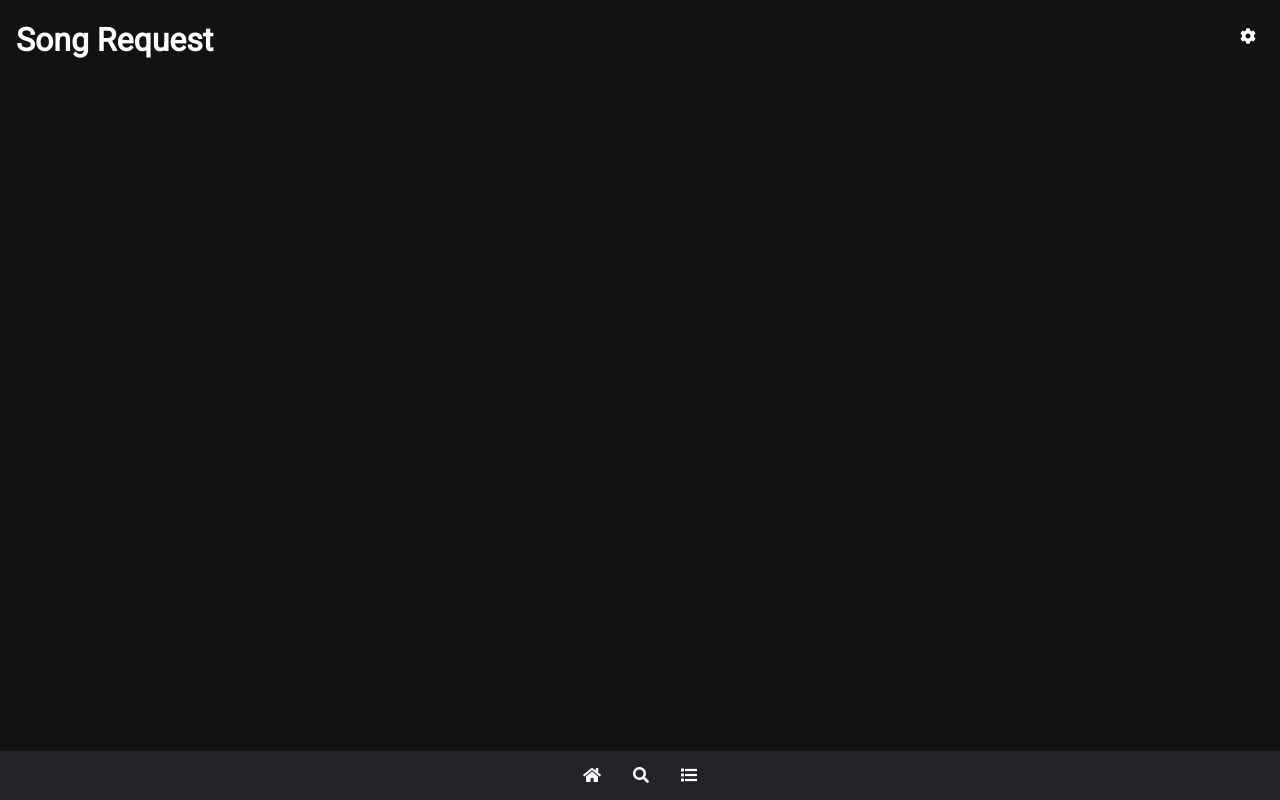
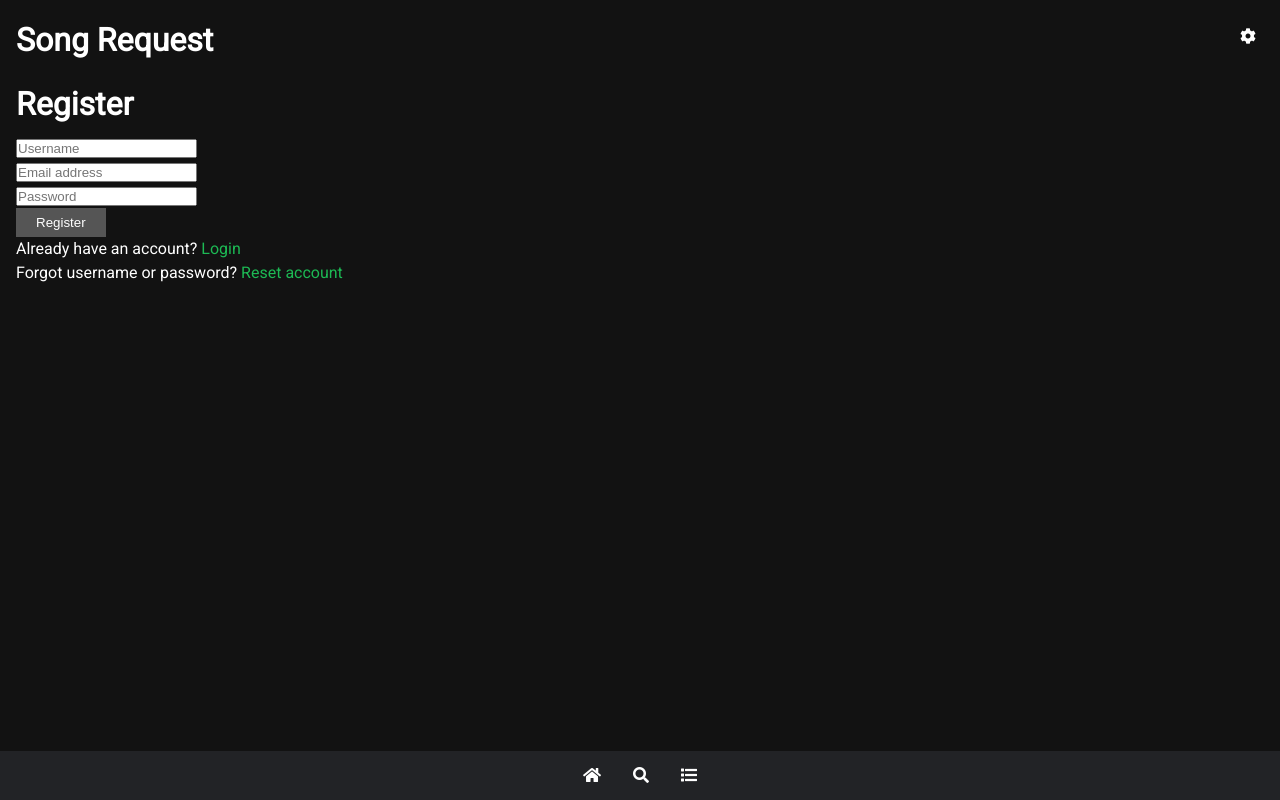
Before and after one commit to dasigr/song_request, a React (Create React App) app: page /user/register in a window 1280 px wide. Built offline with nearby package versions, Linux system fonts and the light colour scheme; no server answers.

Commit message:
Create initial user authentication forms.

```diff
--- a/src/App.css
+++ b/src/App.css
@@ -13,7 +13,7 @@ body {
 }
 
 a {
-  color: #333;
+  color: #1db954;
   text-decoration: none;
 }
 
--- a/src/App.js
+++ b/src/App.js
@@ -7,6 +7,9 @@ import Footer from './components/layout/Footer';
 import Songs from './components/song/Songs';
 import AddSong from './components/song/AddSong';
 import About from './components/pages/About';
+import UserLogin from './components/auth/UserLogin';
+import UserRegistration from './components/auth/UserRegistration';
+import UserPassword from './components/auth/UserPassword';
 import './App.css';
 
 class App extends Component {
@@ -175,6 +178,9 @@ class App extends Component {
                 </React.Fragment>
               )} />
               <Route path="/about" component={About} />
+              <Route path="/user/login" component={UserLogin} />
+              <Route path="/user/register" component={UserRegistration} />
+              <Route path="/user/password" component={UserPassword} />
             </div>
           </div>
           <Footer />
--- /dev/null
+++ b/src/components/auth/UserLogin.js
@@ -0,0 +1,25 @@
+import React from 'react';
+import { Link } from 'react-router-dom';
+
+function UserLogin() {
+  return (
+    <div className="page">
+      <h1 className="page-title">User Login</h1>
+      <form className="form">
+        <div className="form-item">
+          <input type="text" name="name" placeholder="Username" />
+        </div>
+        <div className="form-item">
+          <input type="password" name="pass" placeholder="Password" />
+        </div>
+        <div className="form-action">
+          <input className="btn btn-primary" type="submit" value="Login" />
+        </div>
+      </form>
+      <p className="small">Doesn't have an account yet? <Link to="/user/register">Register</Link><br/>
+      Forgot username or password? <Link to="/user/password">Reset account</Link></p>
+    </div>
+  )
+}
+
+export default UserLogin;
--- /dev/null
+++ b/src/components/auth/UserPassword.js
@@ -0,0 +1,22 @@
+import React from 'react';
+import { Link } from 'react-router-dom';
+
+function UserPassword() {
+  return (
+    <div className="page">
+      <h1 className="page-title">Reset Password</h1>
+      <form className="form">
+        <div className="form-item">
+          <input type="text" name="name" placeholder="Username" />
+        </div>
+        <div className="form-action">
+          <input className="btn btn-primary" type="submit" value="Reset account" />
+        </div>
+      </form>
+      <p className="small">Already have an account? <Link to="/user/login">Login</Link><br/>
+      Doesn't have an account yet? <Link to="/user/register">Register</Link></p>
+    </div>
+  )
+}
+
+export default UserPassword;
--- /dev/null
+++ b/src/components/auth/UserRegistration.js
@@ -0,0 +1,28 @@
+import React from 'react';
+import { Link } from 'react-router-dom';
+
+function UserRegistration() {
+  return (
+    <div className="page">
+      <h1 className="page-title">Register</h1>
+      <form className="form">
+        <div className="form-item">
+          <input type="text" name="name" placeholder="Username" />
+        </div>
+        <div className="form-item">
+          <input type="email" name="mail" placeholder="Email address" />
+        </div>
+        <div className="form-item">
+          <input type="password" name="pass" placeholder="Password" />
+        </div>
+        <div className="form-action">
+          <input className="btn btn-primary" type="submit" value="Register" />
+        </div>
+      </form>
+      <p className="small">Already have an account? <Link to="/user/login">Login</Link><br/>
+      Forgot username or password? <Link to="/user/password">Reset account</Link></p>
+    </div>
+  )
+}
+
+export default UserRegistration;
--- a/src/components/menu/MainMenu.js
+++ b/src/components/menu/MainMenu.js
@@ -7,7 +7,7 @@ function MainMenu() {
     <div className="main-menu">
       <ul className="menu">
         <li><Link to="/"><i className="fas fa-home"></i></Link></li>
-        <li><Link to="/"><i className="fas fa-search"></i></Link></li>
+        <li><Link to="/search"><i className="fas fa-search"></i></Link></li>
         <li><Link to="/about"><i className="fas fa-list"></i></Link></li>
       </ul>
     </div>
```
